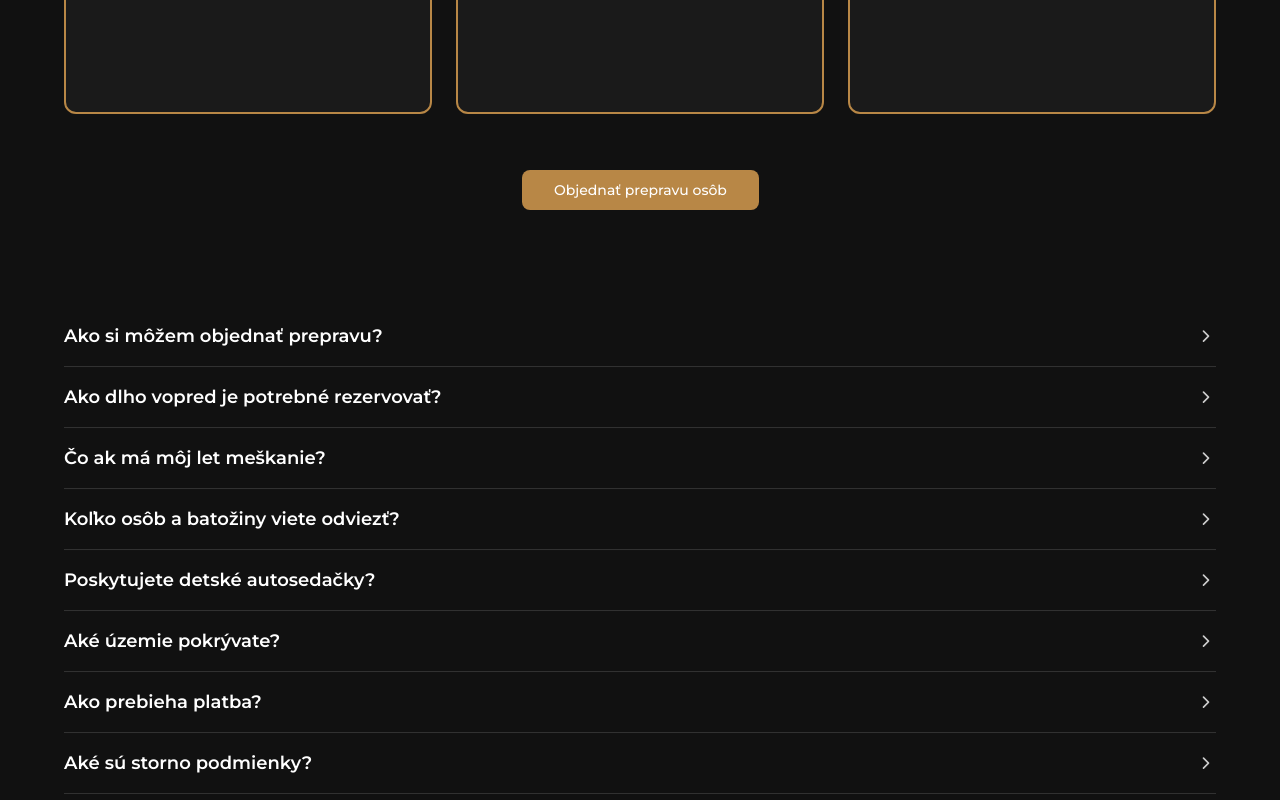
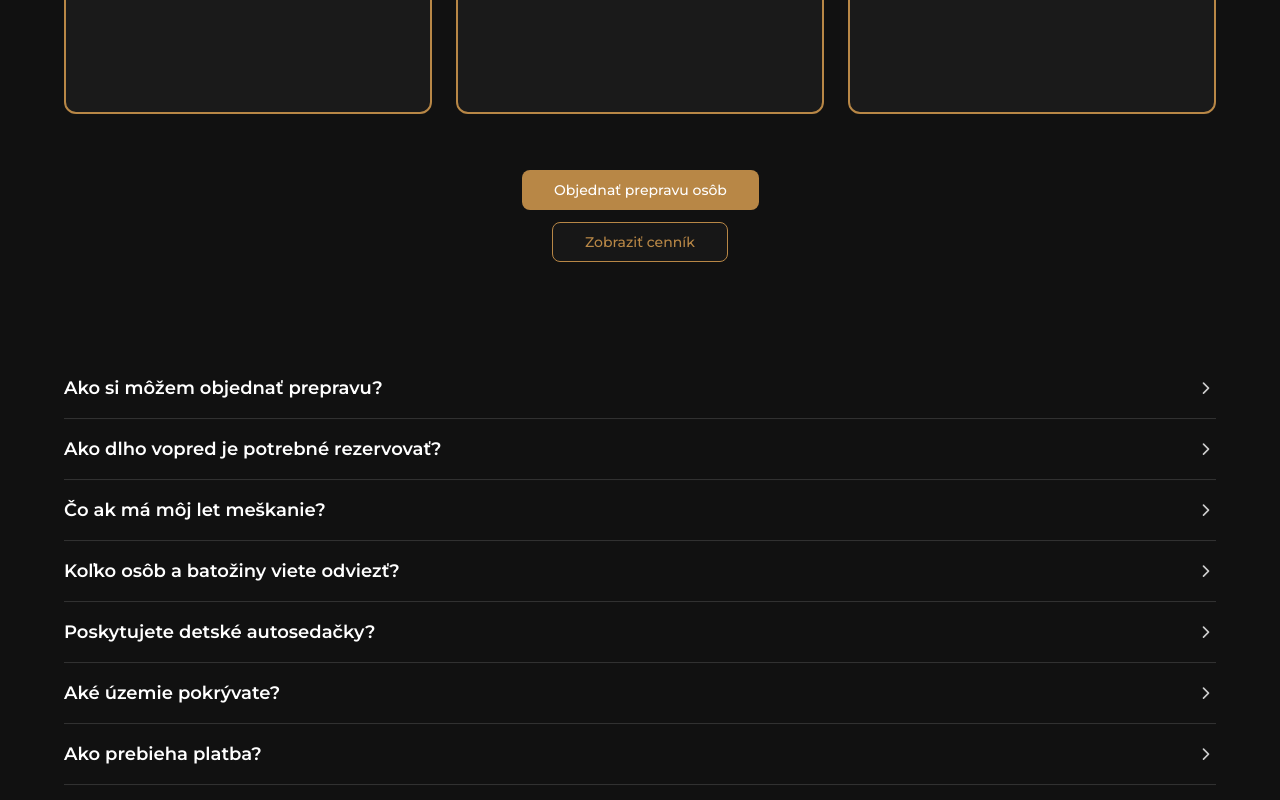
Before and after one commit to igortittel/btw-web, a Next.js app: page /preprava-osob in a window 1280 px wide. Shown: the part 1000-1800 px from the top of the page. Built offline with nearby package versions, Linux system fonts and the light colour scheme; no server answers.

Commit message:
Add secondary CTA: View price list PDF under booking CTA

```diff
--- a/app/preprava-osob/page.tsx
+++ b/app/preprava-osob/page.tsx
@@ -320,13 +320,21 @@ export default function PrepravaOsobPage() {
               </div>
             </Reveal>
 
-            <div className="lg:col-span-3 w-full p-8 flex justify-center">
+            <div className="lg:col-span-3 w-full p-8 flex flex-col items-center gap-3">
               <Reveal y={16} delay={0.18}>
                 <Link href="/rezervacie" className="inline-flex">
                   <Button className="bg-[#B88746] hover:bg-[#A67C52] text-white font-medium px-8 py-3 rounded-lg">
                     Objednať prepravu osôb
                   </Button>
                 </Link>
+              </Reveal>
+
+              <Reveal y={16} delay={0.24}>
+                <a href="/cennik-2026.pdf" target="_blank" rel="noopener noreferrer" className="inline-flex">
+                  <Button className="border border-[#B88746] text-[#B88746] hover:text-white hover:border-white font-medium px-8 py-3 rounded-lg">
+                    Zobraziť cenník
+                  </Button>
+                </a>
               </Reveal>
             </div>
           </div>
```
